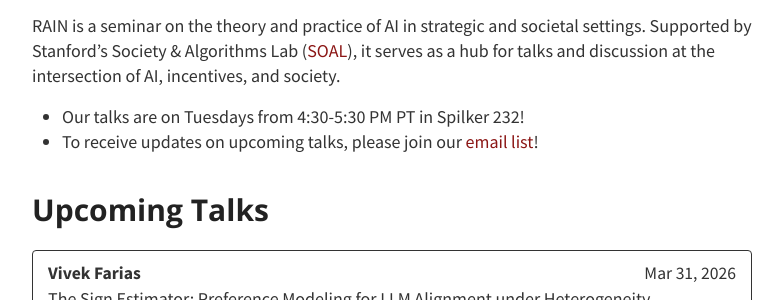
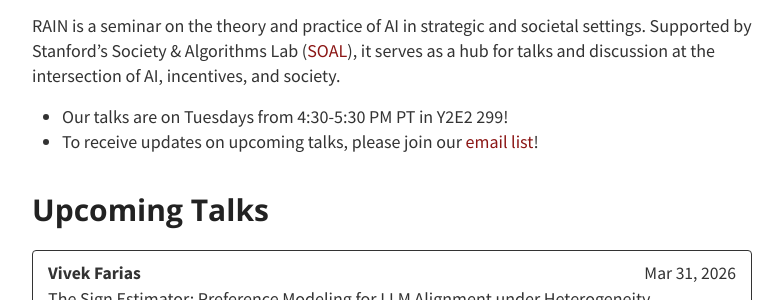
Before and after one commit to stanford-rain-seminar/stanford-rain-seminar.github.io, a Jekyll site: the page built from index.md, in a window 1280 px wide and 900 px high. Shown: the part 245-545 px from the top of the window, without its empty margins (248-1031 px from the left). Built offline with Jekyll 4.4.1, drawn with Linux system fonts in a browser that asks for light colours; nearby versions of some CDN libraries; our own code applies the rules of GitHub Pages for plain Markdown files.

Commit message:
Update location

```diff
--- a/index.md
+++ b/index.md
@@ -8,7 +8,7 @@ meta-description: "The RAIN (Research on Artificial Intelligence and Incentives)
 RAIN is a seminar on the theory and practice of AI in strategic and societal settings. Supported by Stanford’s Society & Algorithms Lab ([SOAL](https://web.stanford.edu/group/soal/)), it serves as a hub for talks and discussion at the intersection of AI, incentives, and society.
 
 
-* Our talks are on Tuesdays from 4:30-5:30 PM PT in Spilker 232!
+* Our talks are on Tuesdays from 4:30-5:30 PM PT in Y2E2 299!
 * To receive updates on upcoming talks, please join our [email list](https://mailman.stanford.edu/mailman/listinfo/internetalgs)!
 
 {% for category in site.data.talks %}
```
